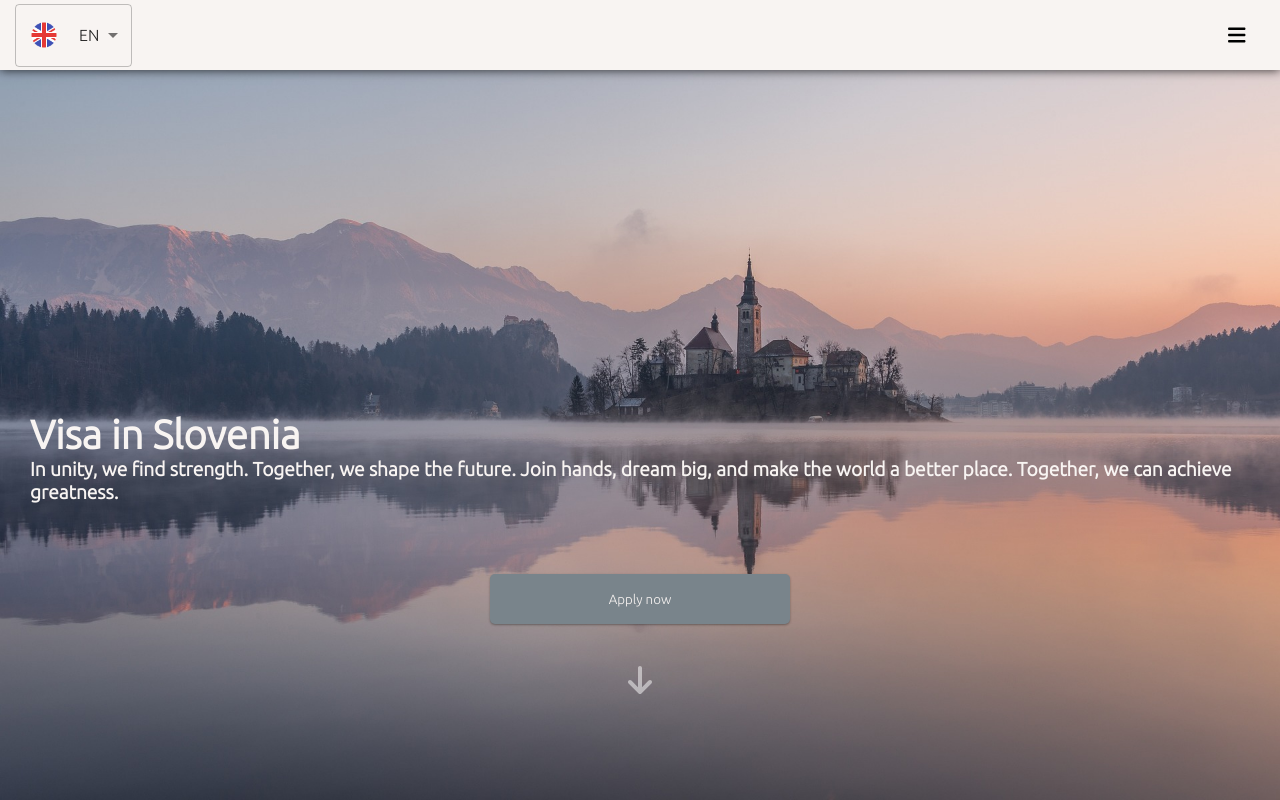
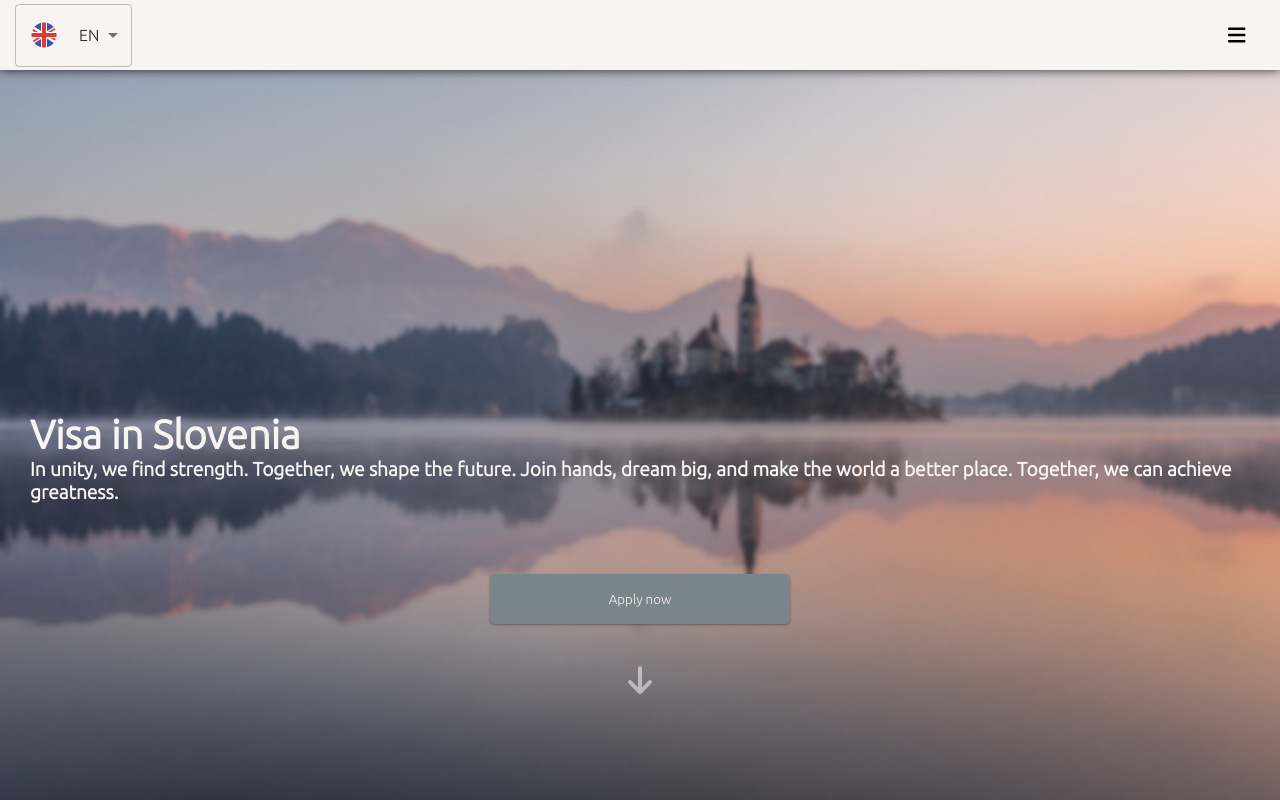
Before and after one commit to LensedStar/visacommers, a React (Create React App) app: page / in a window 1280 px wide. Shown: the top 800 px of the page. Built offline with nearby package versions, Linux system fonts and the light colour scheme.

Commit message:
TestBlur

```diff
--- a/src/Components/MainPage/MainStyle.scss
+++ b/src/Components/MainPage/MainStyle.scss
@@ -11,7 +11,7 @@ main{
   width: 100%;
   height: 101vh;
   padding-top: 200px;
-  background-image: url("../../Images/MainBanner.jpg");
+  background-image: url("../../Images/MainBannerBlur.jpg");
   background-origin: padding-box;
   background-size: cover;
   background-repeat: no-repeat;
```
Also changed, not shown: src/Images/MainBannerBlur.jpg (added).
